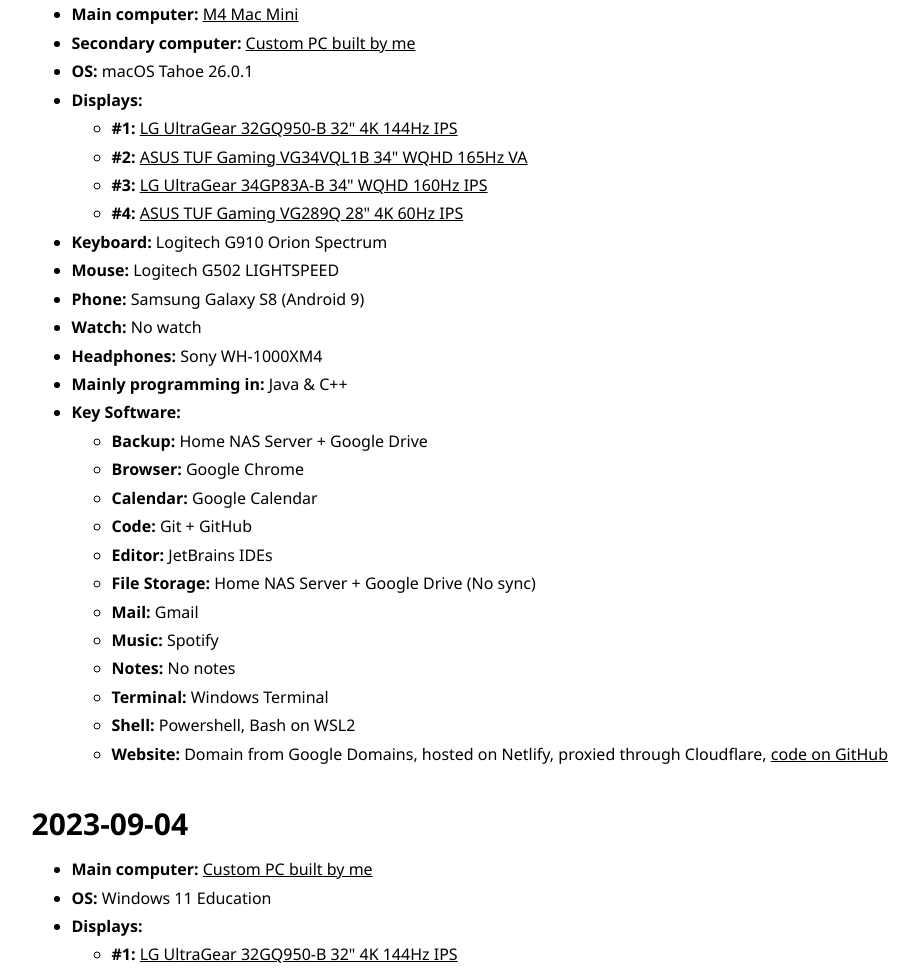
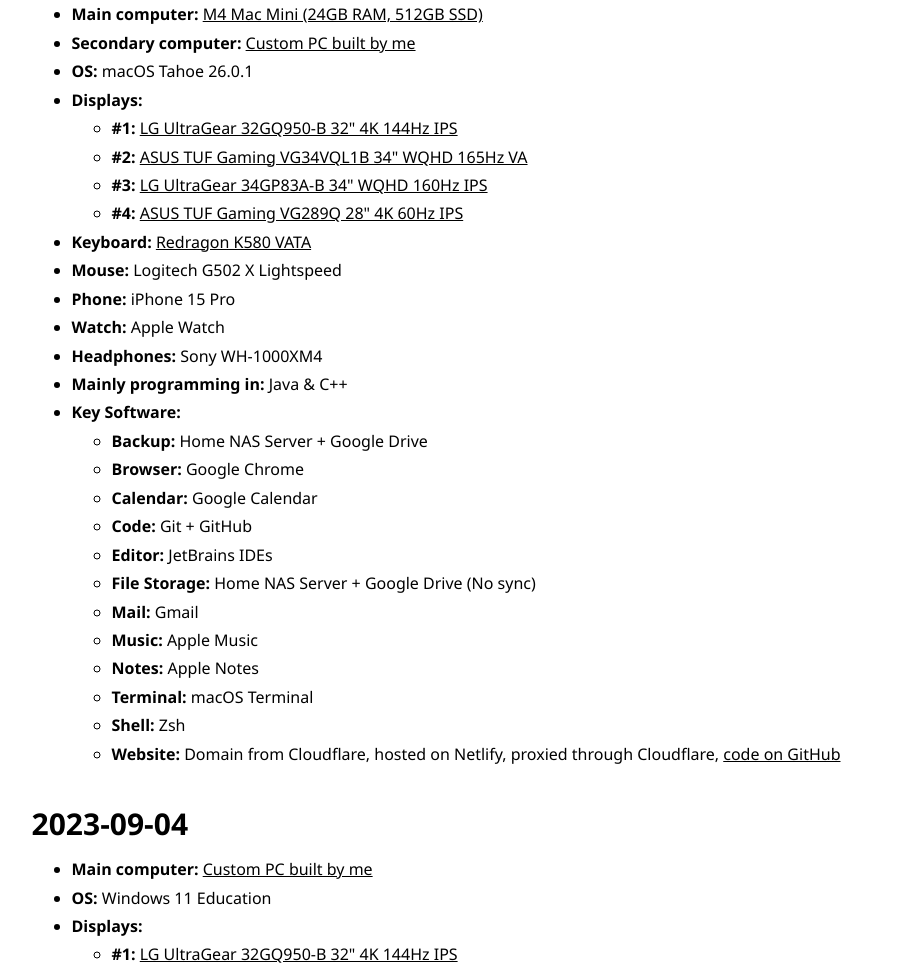
Before and after one commit to AaronPinto/Website, a website: page static/iuse.html in a window 1280 px wide. Shown: the part 342-1310 px from the top of the page, without its empty margins (6-925 px from the left). Drawn offline with Linux system fonts and the light colour scheme.

Commit message:
update iuse (#26)
Signed-off-by: AaronPinto <10177767+AaronPinto@users.noreply.github.com>

```diff
--- a/static/iuse.html
+++ b/static/iuse.html
@@ -39,7 +39,7 @@
         <div id="use_list">
             <h2 class="date_h2" id="2025-10-01">2025-10-01</h2>
             <ul>
-                <li><strong>Main computer:</strong>&nbsp;<a href="https://www.apple.com/ca/mac-mini/specs/">M4 Mac Mini</a>
+                <li><strong>Main computer:</strong>&nbsp;<a href="https://www.apple.com/ca/mac-mini/specs/">M4 Mac Mini (24GB RAM, 512GB SSD)</a>
                 </li>
                 <li><strong>Secondary computer:</strong>&nbsp;<a href="https://ca.pcpartpicker.com/user/aaronp110/saved/ZbHBjX">Custom PC built
                     by me</a>
@@ -59,10 +59,10 @@
                             TUF Gaming VG289Q 28" 4K 60Hz IPS</a></li>
                     </ul>
                 </li>
-                <li><strong>Keyboard:</strong>&nbsp;Logitech G910 Orion Spectrum</li>
-                <li><strong>Mouse:</strong>&nbsp;Logitech G502 LIGHTSPEED</li>
-                <li><strong>Phone:</strong>&nbsp;Samsung Galaxy S8 (Android 9)</li>
-                <li><strong>Watch:</strong>&nbsp;No watch</li>
+                <li><strong>Keyboard:</strong>&nbsp;<a href="https://www.amazon.ca/dp/B07VPVFJDD">Redragon K580 VATA</a></li>
+                <li><strong>Mouse:</strong>&nbsp;Logitech G502 X Lightspeed</li>
+                <li><strong>Phone:</strong>&nbsp;iPhone 15 Pro</li>
+                <li><strong>Watch:</strong>&nbsp;Apple Watch</li>
                 <li><strong>Headphones:</strong>&nbsp;Sony WH-1000XM4</li>
                 <li><strong>Mainly programming in:</strong>&nbsp;Java & C++</li>
                 <li><strong>Key Software:</strong>
@@ -74,11 +74,11 @@
                         <li><strong>Editor:</strong>&nbsp;JetBrains IDEs</li>
                         <li><strong>File Storage:</strong>&nbsp;Home NAS Server + Google Drive (No sync)</li>
                         <li><strong>Mail:</strong>&nbsp;Gmail</li>
-                        <li><strong>Music:</strong>&nbsp;Spotify</li>
-                        <li><strong>Notes:</strong>&nbsp;No notes</li>
-                        <li><strong>Terminal:</strong>&nbsp;Windows Terminal</li>
-                        <li><strong>Shell:</strong>&nbsp;Powershell, Bash on WSL2</li>
-                        <li><strong>Website:</strong>&nbsp;Domain from Google Domains, hosted on Netlify,&nbsp;proxied through Cloudflare,&nbsp;<a
+                        <li><strong>Music:</strong>&nbsp;Apple Music</li>
+                        <li><strong>Notes:</strong>&nbsp;Apple Notes</li>
+                        <li><strong>Terminal:</strong>&nbsp;macOS Terminal</li>
+                        <li><strong>Shell:</strong>&nbsp;Zsh</li>
+                        <li><strong>Website:</strong>&nbsp;Domain from Cloudflare, hosted on Netlify,&nbsp;proxied through Cloudflare,&nbsp;<a
                                 href="https://github.com/AaronPinto/Website">code on GitHub</a></li>
                     </ul>
                 </li>
```
